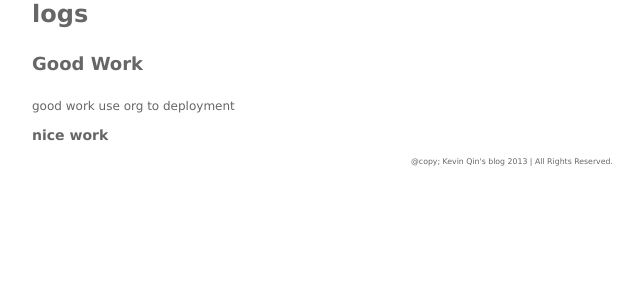
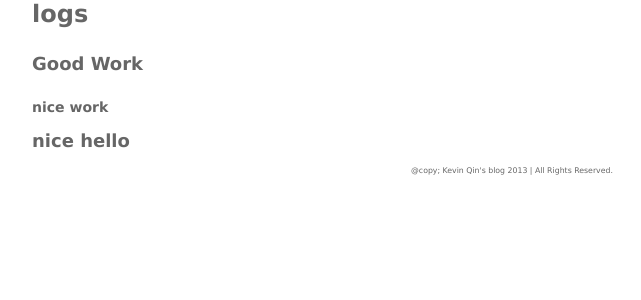
Before and after one commit to kevinqin/kevinqin.github.com, a Jekyll site: the page built from _posts/2013-05-03-good-work.md, in a window 1280 px wide. Shown: the top 300 px of the page, without its empty margins (128-769 px from the left). Built offline with Jekyll 4.4.1, drawn with Linux system fonts in a browser that asks for light colours.

Commit message:
add test

```diff
--- a/_posts/2013-05-03-good-work.md
+++ b/_posts/2013-05-03-good-work.md
@@ -2,7 +2,5 @@
 layout: default
 ---
 
-good work
-use org to deployment
-
 ### nice work
+## nice hello
```
